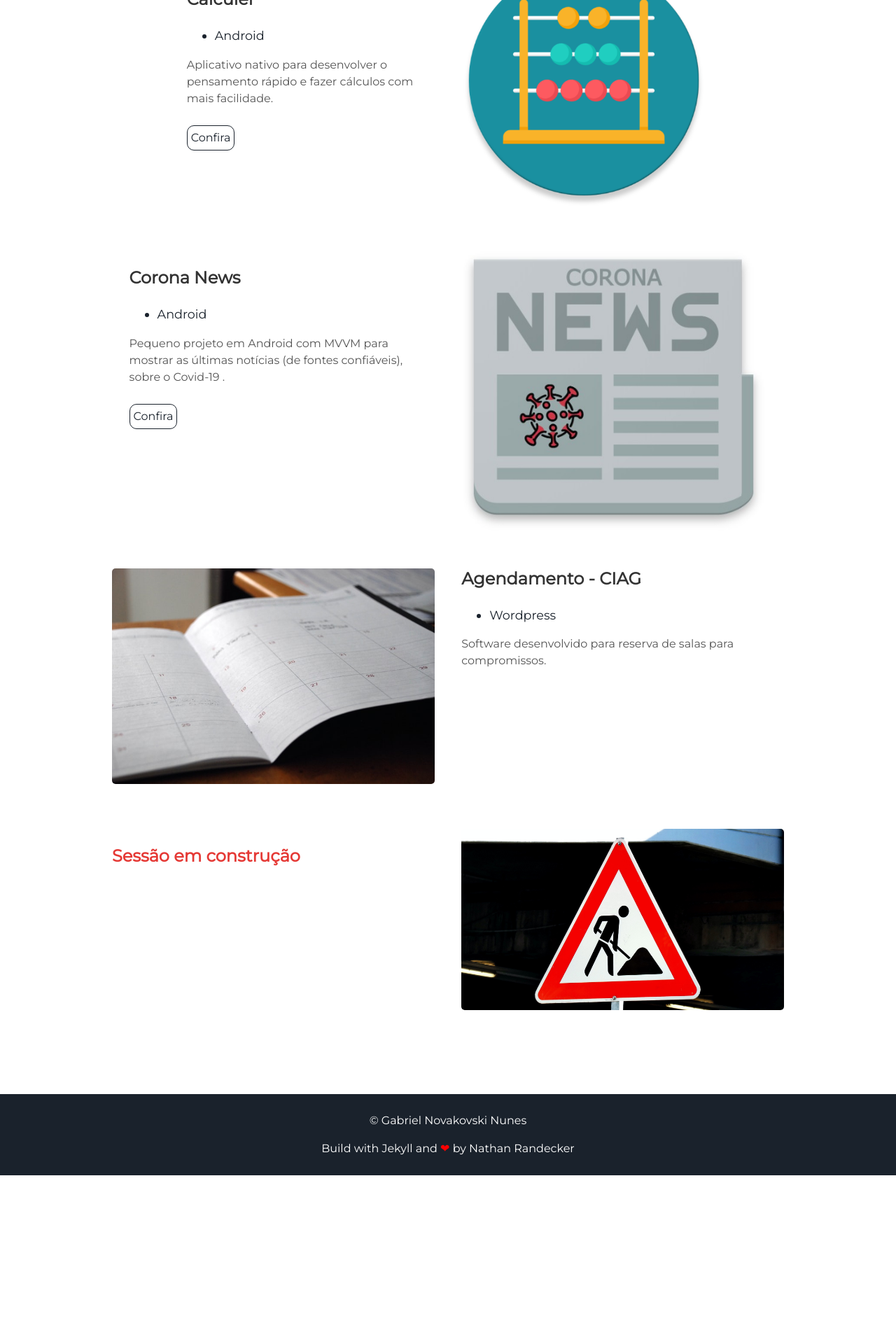
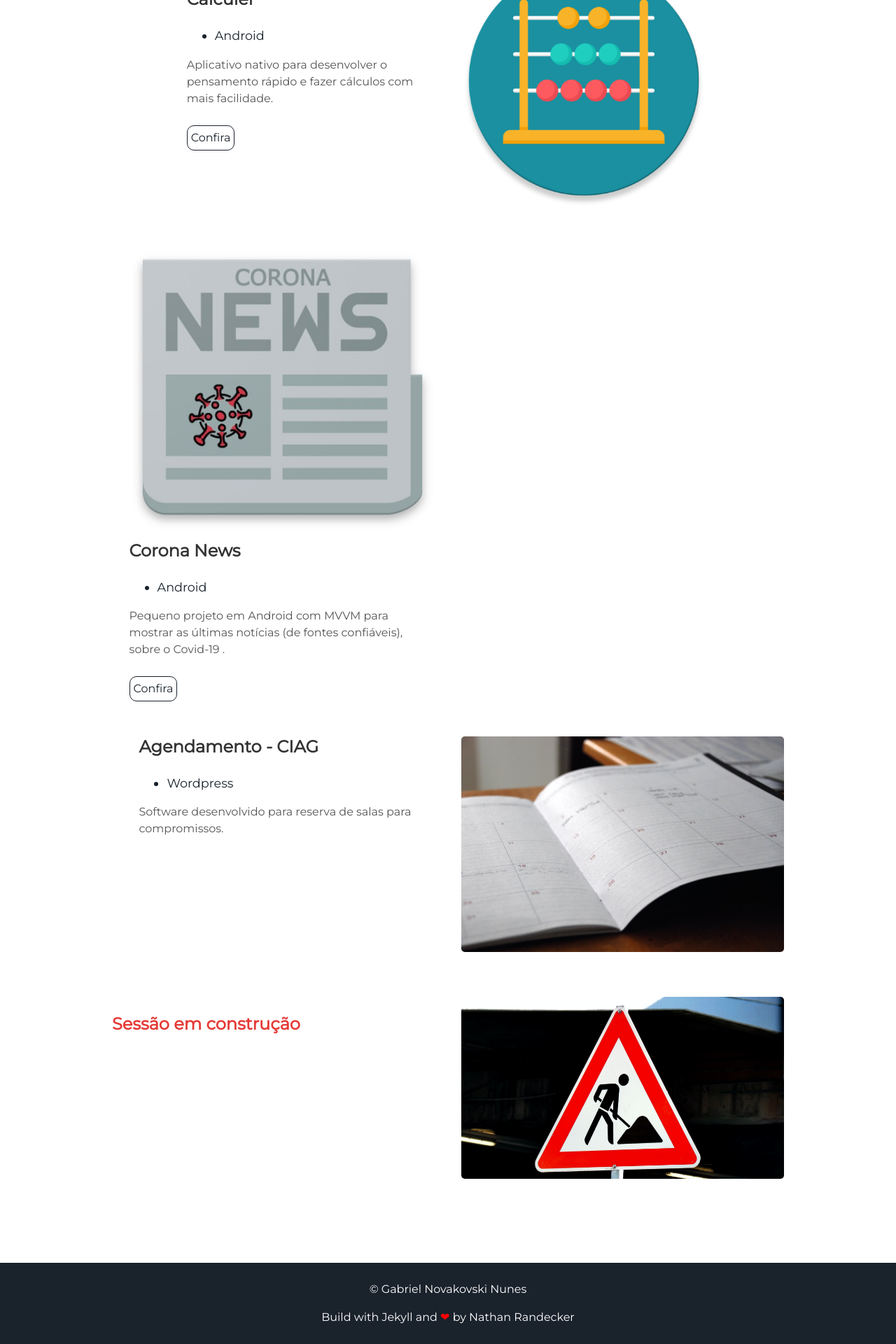
Before and after one commit to gnovakovski/gnovakovski.github.io, a Jekyll site: the page built from index.html, in a window 1280 px wide. Shown: the part 1747-3667 px from the top of the page at 70% size. Built offline with Jekyll 4.4.1, drawn with Linux system fonts in a browser that asks for light colours; before the commit the page ends 3426 px from its top, so only the background shows below that.

Commit message:
trocando imagens de lado

```diff
--- a/_includes/projects.html
+++ b/_includes/projects.html
@@ -15,7 +15,7 @@
   </div>
 </div>
 <div class="user-projects">
-  <div class="images-right">
+  <div class="images-left">
     <img alt="coronanews" src="{{ "/assets/img/corona-news-logo.jpeg" | prepend: site.baseurl }}" />
   </div>
   <div class="contents">
@@ -28,7 +28,7 @@
   </div>
 </div>
 <div class="user-projects">
-  <div class="images-left">
+  <div class="images-right">
     <img alt="calendar" src="{{ "/assets/img/calendar.jpg" | prepend: site.baseurl }}" />
   </div>
   <div class="contents-right">
```
